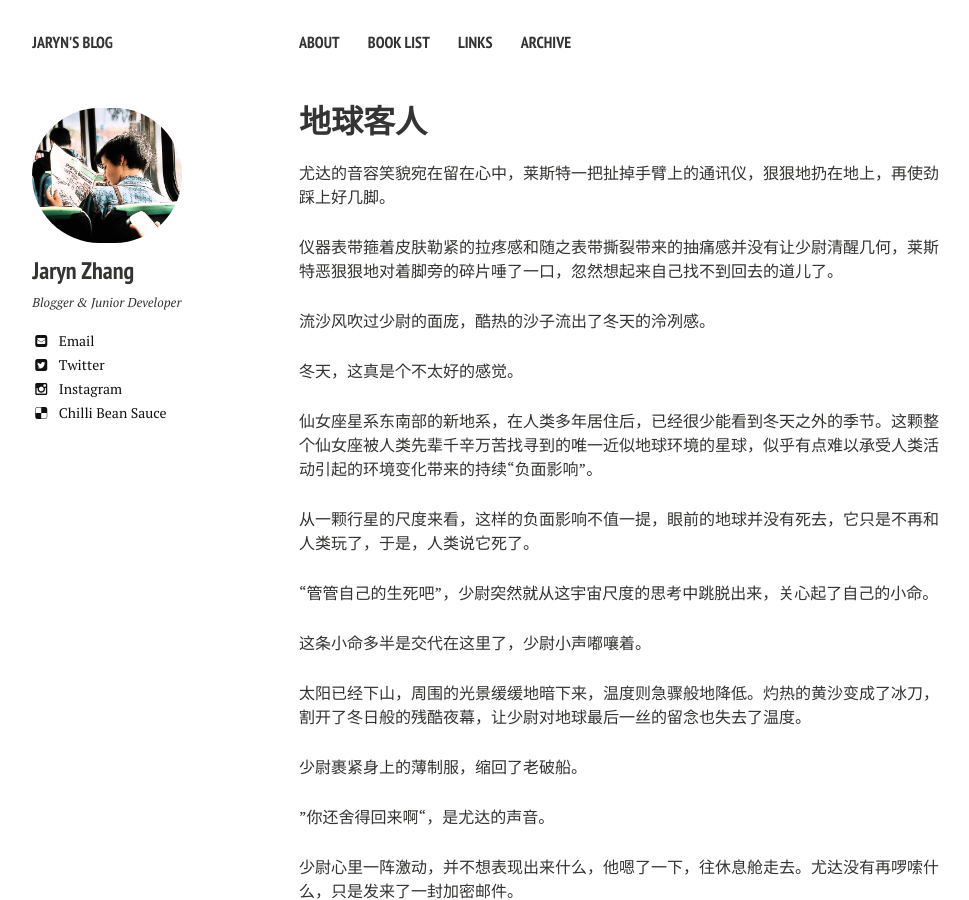
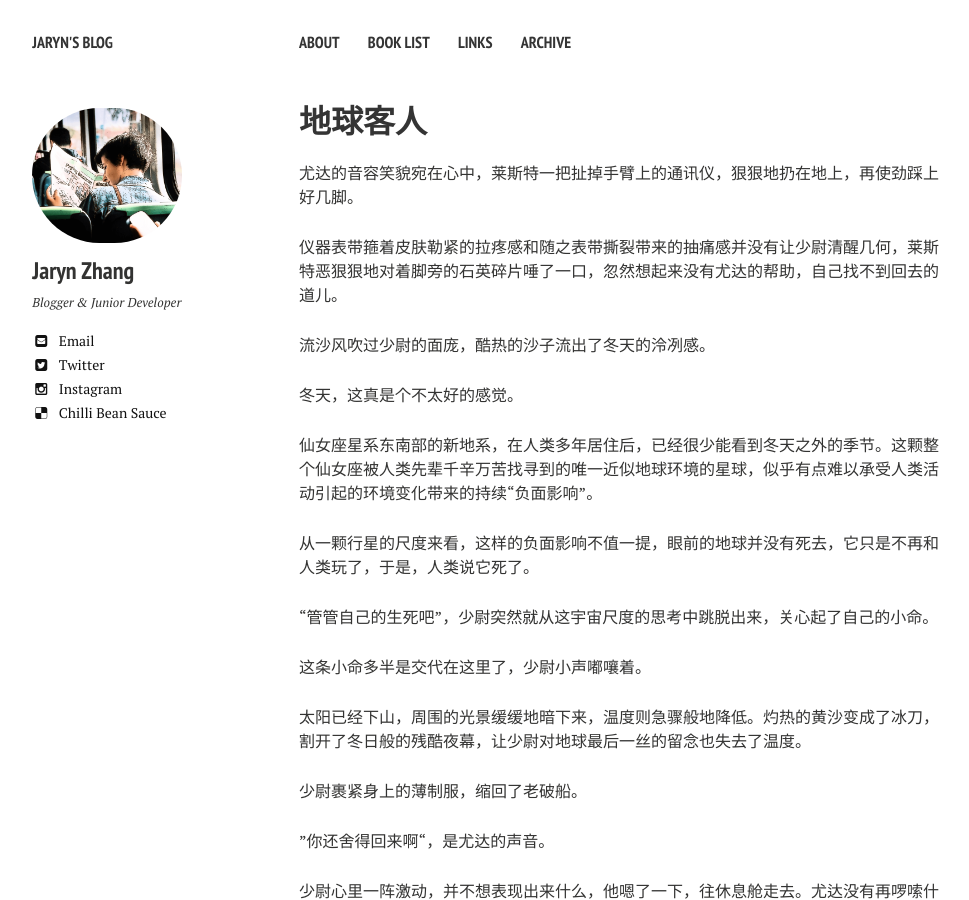
Before and after one commit to jarynzhang/jarynzhang.github.io, a Jekyll site: the page built from _posts/2023-10-02-地球客人.md, in a window 1280 px wide and 900 px high. Shown: the whole window, without its empty margins (21-990 px from the left). Built offline with Jekyll 4.4.1, drawn with Linux system fonts in a browser that asks for light colours; nearby versions of some CDN libraries; our own code applies the rules of GitHub Pages for plain Markdown files.

```diff
--- a/_posts/2023-10-02-地球客人.md
+++ b/_posts/2023-10-02-地球客人.md
@@ -15,11 +15,11 @@ excerpt: 银河系超车指南02
 
 
 
-尤达的音容笑貌宛在留在心中，莱斯特一把扯掉手臂上的通讯仪，狠狠地扔在地上，再使劲踩上好几脚。
+尤达的音容笑貌宛在心中，莱斯特一把扯掉手臂上的通讯仪，狠狠地扔在地上，再使劲踩上好几脚。
 
 
 
-仪器表带箍着皮肤勒紧的拉疼感和随之表带撕裂带来的抽痛感并没有让少尉清醒几何，莱斯特恶狠狠地对着脚旁的碎片唾了一口，忽然想起来自己找不到回去的道儿了。
+仪器表带箍着皮肤勒紧的拉疼感和随之表带撕裂带来的抽痛感并没有让少尉清醒几何，莱斯特恶狠狠地对着脚旁的石英碎片唾了一口，忽然想起来没有尤达的帮助，自己找不到回去的道儿。
 
 
 
```
Also changed, not shown: _posts/2023-10-06-秒梦幻影.md (added, +167 -0 lines), 1 other file.
